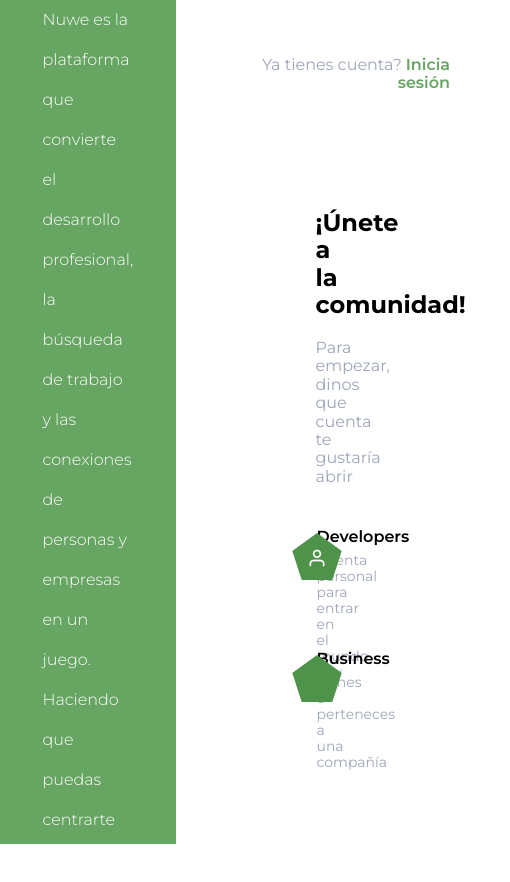
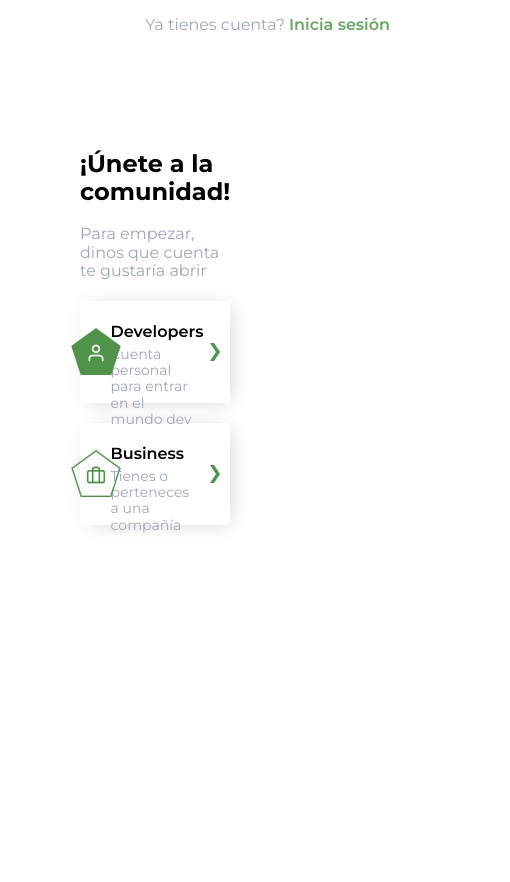
Before and after one commit to Jocalu/mwc-hackaton, a React (Create React App) app: page / in a window 390 px wide. Shown: the top 882 px of the page, 510 px wide, since content can reach past the window. After the commit the page ends 844 px from the top, so only its background shows below. Built offline with nearby package versions, Linux system fonts and the light colour scheme.

Commit message:
Add Layout media queries

```diff
--- /dev/null
+++ b/src/assets/scss/_mixins.scss
@@ -0,0 +1,5 @@
+@mixin for-tablet-portrait-up {
+  @media (min-width: 600px) {
+    @content;
+  }
+}
--- a/src/assets/scss/styles.scss
+++ b/src/assets/scss/styles.scss
@@ -2,6 +2,7 @@
 @import "./fonts.scss";
 @import "./functions";
 @import "./margin";
+@import "./mixins";
 @import "./normalize.scss";
 @import "./padding.scss";
 
--- a/src/components/Card/Card.jsx
+++ b/src/components/Card/Card.jsx
@@ -2,16 +2,19 @@
 import './Card.scss';
 import { PropTypes } from 'prop-types';
 import arrowIcon from '../../assets/icons/arrow-right.png';
-import polygonFillIcon from '../../assets/icons/polygon-fill.png';
 
 function Card({
-  title, description, icon, iconName,
+  title,
+  description,
+  icon,
+  iconName,
+  polygonIcon,
 }) {
   return (
     <main className="card">
       <div className="card__wrapper">
         <div className="card__icon-wrapper display-center">
-          <img className="card__icon" src={polygonFillIcon} alt="user icon" />
+          <img className="card__icon" src={polygonIcon} alt={iconName} />
           <img className="card__icon--absolute" src={icon} alt={iconName} />
         </div>
         <div className="card__content">
--- a/src/components/Layout/Layout.scss
+++ b/src/components/Layout/Layout.scss
@@ -6,12 +6,21 @@
   height: 100vh;
 
   &__figure {
+    display: none;
+
+    @include for-tablet-portrait-up {
+      display: flex;
       background: get-color("green");
       height: 100vh;
       width: 45%;
     }
+  }
 
   &__text {
+    display: none;
+
+    @include for-tablet-portrait-up {
+      display: flex;
       position: relative;
       margin: auto;
       padding: 0 rem(80px);
@@ -32,9 +41,14 @@
         right: rem(100px);
       }
     }
+  }
 
   &__content {
+    width: 100%;
+
+    @include for-tablet-portrait-up {
       width: 55%;
       padding: rem(40px) rem(60px);
     }
   }
+}
--- a/src/pages/Landing/Landing.jsx
+++ b/src/pages/Landing/Landing.jsx
@@ -4,6 +4,8 @@
 import Card from '../../components/Card/Card';
 import userIcon from '../../assets/icons/user.png';
 import briefcaseIcon from '../../assets/icons/briefcase.png';
+import polygonIcon from '../../assets/icons/polygon.png';
+import polygonFillIcon from '../../assets/icons/polygon-fill.png';
 
 const {
   account, logIn, joinCommunity, toGetStarted, developers, developersDesc, business, businessDesc,
@@ -21,8 +23,20 @@
       <section className="landing__wrapper">
         <h2 className="landing__title">{joinCommunity}</h2>
         <p className="grey-text">{toGetStarted}</p>
-        <Card title={developers} description={developersDesc} icon={userIcon} iconName="user" />
-        <Card title={business} description={businessDesc} icon={briefcaseIcon} iconName="briefcase" />
+        <Card
+          title={developers}
+          description={developersDesc}
+          polygonIcon={polygonFillIcon}
+          icon={userIcon}
+          iconName="user"
+        />
+        <Card
+          title={business}
+          description={businessDesc}
+          icon={briefcaseIcon}
+          polygonIcon={polygonIcon}
+          iconName="briefcase"
+        />
       </section>
     </main>
   );
```
Lines whose indentation alone changed are shown as unchanged.
